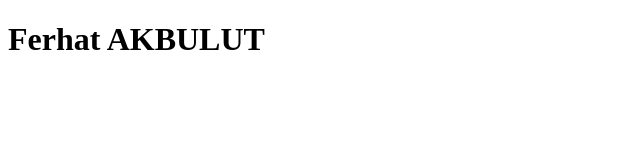
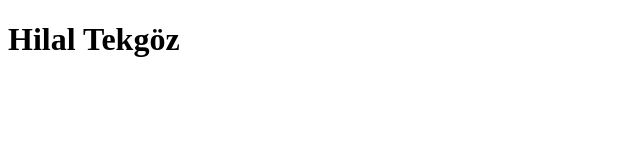
Before and after one commit to hilaltekgz/hilaltekgz.github.io, a plain HTML site: page blog.html in a window 1280 px wide. Shown: the whole page, without its empty margins (0-640 px from the left). Drawn offline with Linux system fonts and the light colour scheme.

Commit message:
Update blog.html

```diff
--- a/blog.html
+++ b/blog.html
@@ -1,6 +1,6 @@
 <!DOCTYPE html>
    <html>
       <body>
-          <h1>Ferhat AKBULUT</h1>
+          <h1>Hilal Tekgöz</h1>
       </body>
    </html>
```
